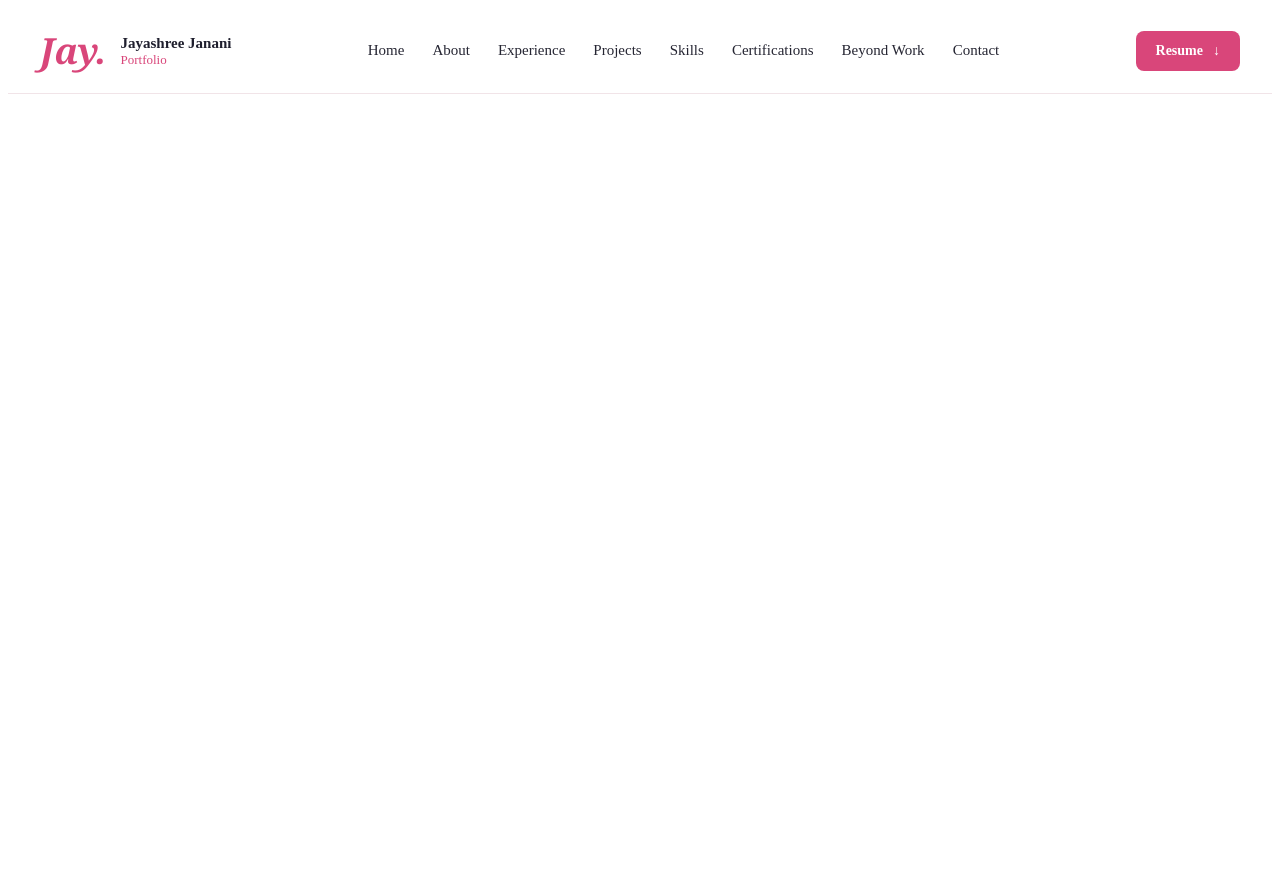
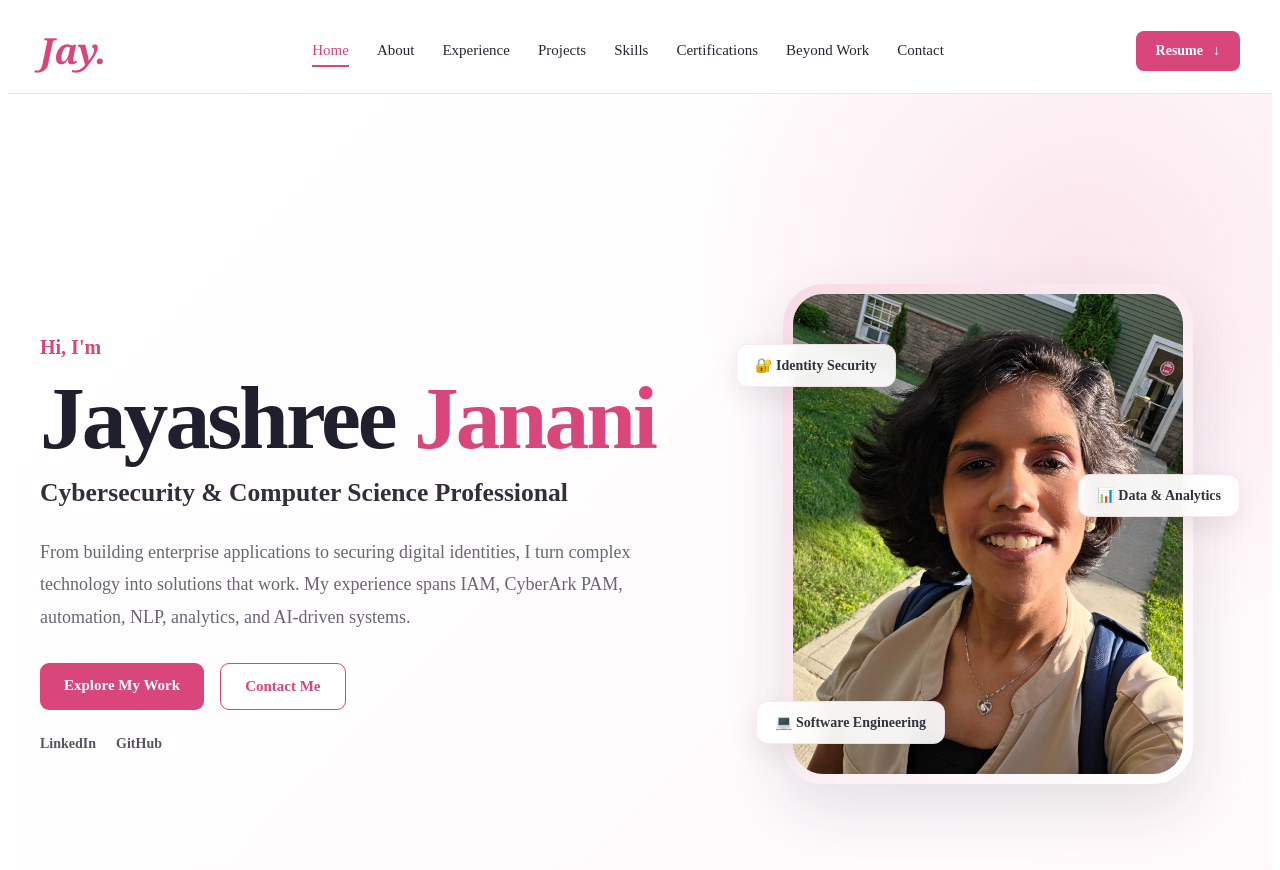
Before and after one commit to JayashreeJanani/Jay-Portfolio, an Angular app: page / in a window 1280 px wide. Shown: the top 870 px of the page. Before the commit the page ends 800 px from the top, so only its background shows below. Built offline with nearby package versions, Linux system fonts and the light colour scheme.

Commit message:
hero page

```diff
--- a/src/app/app.component.html
+++ b/src/app/app.component.html
@@ -1 +1,2 @@
 <app-navbar></app-navbar>
+<app-hero></app-hero>
--- a/src/app/app.component.ts
+++ b/src/app/app.component.ts
@@ -1,10 +1,10 @@
 import { Component } from '@angular/core';
-
+import {HeroComponent} from "./components/hero/hero.component";
 import { NavbarComponent } from "./components/navbar/navbar.component";
 
 @Component({
   selector: 'app-root',
-  imports: [NavbarComponent,  NavbarComponent],
+  imports: [HeroComponent, NavbarComponent,  NavbarComponent],
   templateUrl: './app.component.html',
   styleUrl: './app.component.scss'
 })
--- /dev/null
+++ b/src/app/components/hero/hero.component.html
@@ -0,0 +1,67 @@
+<section class="hero" id="home">
+  <div class="hero-container">
+
+    <div class="hero-content">
+      <p class="eyebrow">Hi, I'm </p>
+
+      <h1>
+        Jayashree <span>Janani</span>
+      </h1>
+
+      <h2>
+        Cybersecurity & Computer Science Professional
+      </h2>
+
+      <p class="intro">
+        From building enterprise applications to securing digital identities, I turn complex technology into solutions that work. My experience spans IAM, CyberArk PAM, automation, NLP, analytics, and AI-driven systems.
+      </p>
+
+      <!-- <div class="skills-preview">
+        <span>IAM & PAM</span>
+        <span>CyberArk</span>
+        <span>Power BI</span>
+        <span>Python</span>
+        <span>Angular</span>
+      </div> -->
+
+      <div class="hero-actions">
+        <a href="#projects" class="primary-btn">
+          Explore My Work
+        </a>
+
+        <a href="#contact" class="secondary-btn">
+          Contact Me
+        </a>
+      </div>
+
+      <div class="social-links">
+        <a href="https://www.linkedin.com/in/jayashree-purushothaman/" target="_blank">LinkedIn</a>
+        <a href="https://github.com/JayashreeJanani" target="_blank">GitHub</a>
+      </div>
+    </div>
+
+   <div class="hero-visual">
+
+  <div class="image-wrapper">
+    <div class="image-placeholder">
+      <img src="/assets/img/Portfolio.jpeg" alt="Jay">
+    </div>
+  </div>
+
+  <div class="floating-card card-one">
+    🔐 Identity Security
+  </div>
+
+  <div class="floating-card card-two">
+    📊 Data & Analytics
+  </div>
+
+  <div class="floating-card card-three">
+    💻 Software Engineering
+  </div>
+
+</div>
+
+  </div>
+</section>
+<!--C:\Users\Shiv\Documents\janu\Canada\residence\Full time preparation\jay-portfolio\Jay-Portfolio\src\assets\img\Portfolio.jpeg -->
--- /dev/null
+++ b/src/app/components/hero/hero.component.scss
@@ -0,0 +1,287 @@
+.hero {
+  min-height: calc(100vh - 80px);
+  display: flex;
+  align-items: center;
+  padding: 80px 32px;
+
+  background:
+    radial-gradient(
+      circle at 85% 20%,
+      rgba(217, 70, 122, 0.12),
+      transparent 30%
+    ),
+    linear-gradient(
+      135deg,
+      #ffffff 0%,
+      #fff9fb 100%
+    );
+}
+
+.hero-container {
+  width: 100%;
+  max-width: 1400px;
+  margin: 0 auto;
+
+  display: grid;
+  grid-template-columns: 1.1fr 0.9fr;
+  align-items: center;
+  gap: 80px;
+}
+
+.hero-content {
+  max-width: 720px;
+}
+
+.eyebrow {
+  margin-bottom: 16px;
+  color: #d9467a;
+  font-size: 20px;
+  font-weight: 600;
+}
+
+h1 {
+  margin: 0 0 18px;
+
+  font-size: clamp(54px, 7vw, 92px);
+  line-height: 0.95;
+
+  color: #1f1f2e;
+  font-weight: 700;
+  letter-spacing: -3px;
+
+  span {
+    color: #d9467a;
+  }
+}
+
+h2 {
+  margin: 0 0 28px;
+  font-size: clamp(20px, 2vw, 28px);
+  color: #30303b;
+  font-weight: 600;
+}
+
+.intro {
+  max-width: 650px;
+  margin-bottom: 30px;
+
+  font-size: 18px;
+  line-height: 1.8;
+  color: #676773;
+}
+
+.skills-preview {
+  display: flex;
+  flex-wrap: wrap;
+  gap: 12px;
+  margin-bottom: 36px;
+
+  span {
+    padding: 10px 16px;
+
+    border: 1px solid #f1ceda;
+    border-radius: 999px;
+
+    background: rgba(255, 255, 255, 0.8);
+    color: #3a3a44;
+
+    font-size: 14px;
+    font-weight: 500;
+
+    transition: 0.2s ease;
+
+    &:hover {
+      border-color: #d9467a;
+      color: #d9467a;
+      transform: translateY(-2px);
+    }
+  }
+}
+
+.hero-actions {
+  display: flex;
+  flex-wrap: wrap;
+  gap: 16px;
+  margin-bottom: 26px;
+}
+
+.primary-btn,
+.secondary-btn {
+  padding: 14px 24px;
+  border-radius: 9px;
+
+  text-decoration: none;
+  font-size: 15px;
+  font-weight: 600;
+
+  transition: 0.25s ease;
+}
+
+.primary-btn {
+  background: #d9467a;
+  color: white;
+
+  &:hover {
+    background: #c9366b;
+    transform: translateY(-2px);
+    box-shadow: 0 10px 24px rgba(217, 70, 122, 0.2);
+  }
+}
+
+.secondary-btn {
+  border: 1px solid #d9467a;
+  color: #d9467a;
+  background: white;
+
+  &:hover {
+    background: #fff2f6;
+    transform: translateY(-2px);
+  }
+}
+
+.social-links {
+  display: flex;
+  gap: 20px;
+
+  a {
+    color: #555561;
+    text-decoration: none;
+
+    font-size: 14px;
+    font-weight: 600;
+
+    transition: 0.2s ease;
+
+    &:hover {
+      color: #d9467a;
+    }
+  }
+}
+
+.hero-visual {
+  position: relative;
+  min-height: 520px;
+
+  display: flex;
+  justify-content: center;
+  align-items: center;
+}
+
+.image-wrapper {
+  width: 390px;
+  height: 480px;
+  padding: 10px;
+
+  border-radius: 40px;
+
+  background: linear-gradient(
+    135deg,
+    #f8dbe5,
+    #ffffff
+  );
+
+  box-shadow: 0 25px 60px rgba(31, 31, 46, 0.12);
+}
+
+.image-placeholder {
+  width: 100%;
+  height: 100%;
+
+  border-radius: 30px;
+  overflow: hidden;
+
+  background: #f8f8f8;
+
+  img {
+    width: 100%;
+    height: 100%;
+    display: block;
+
+    object-fit: cover;
+    object-position: center top;
+  }
+}
+
+.floating-card {
+  position: absolute;
+  padding: 12px 18px;
+
+  border: 1px solid rgba(217, 70, 122, 0.12);
+  border-radius: 12px;
+
+  background: rgba(255, 255, 255, 0.92);
+
+  box-shadow: 0 10px 30px rgba(0, 0, 0, 0.08);
+
+  backdrop-filter: blur(10px);
+
+  font-size: 14px;
+  font-weight: 600;
+
+  color: #33333d;
+}
+
+.card-one {
+  top: 70px;
+  left: 0;
+}
+
+.card-two {
+  right: 0;
+  top: 200px;
+}
+
+.card-three {
+  left: 20px;
+  bottom: 50px;
+}
+
+@media (max-width: 1000px) {
+  .hero-container {
+    grid-template-columns: 1fr;
+    text-align: center;
+  }
+
+  .hero-content {
+    margin: 0 auto;
+  }
+
+  .intro {
+    margin-left: auto;
+    margin-right: auto;
+  }
+
+  .skills-preview,
+  .hero-actions,
+  .social-links {
+    justify-content: center;
+  }
+
+  .hero-visual {
+    margin-top: 20px;
+  }
+}
+
+@media (max-width: 600px) {
+  .hero {
+    padding: 60px 20px;
+  }
+
+  h1 {
+    letter-spacing: -2px;
+  }
+
+  .hero-visual {
+    min-height: 430px;
+  }
+
+  .image-wrapper {
+    width: 280px;
+    height: 360px;
+  }
+
+  .floating-card {
+    font-size: 12px;
+    padding: 10px 12px;
+  }
+}
--- a/src/app/components/navbar/navbar.component.html
+++ b/src/app/components/navbar/navbar.component.html
@@ -4,13 +4,13 @@
     <a class="brand" href="#home">
       <span class="brand-script">Jay.</span>
       <span class="brand-subtitle">
-        Jayashree Janani
-        <small>Portfolio</small>
+
+
       </span>
     </a>
 
     <div class="nav-links">
-      <a href="#home" class="activedfdfdfd">Home</a>
+      <a href="#home" class="active">Home</a>
       <a href="#about">About</a>
       <a href="#experience">Experience</a>
       <a href="#projects">Projects</a>
```
Also changed, not shown: src/app/components/hero/hero.component.ts (added, +11 -0 lines), public/assets/img/Portfolio.jpeg (added), 1 other file (tests, documents, lock files or other folders).
